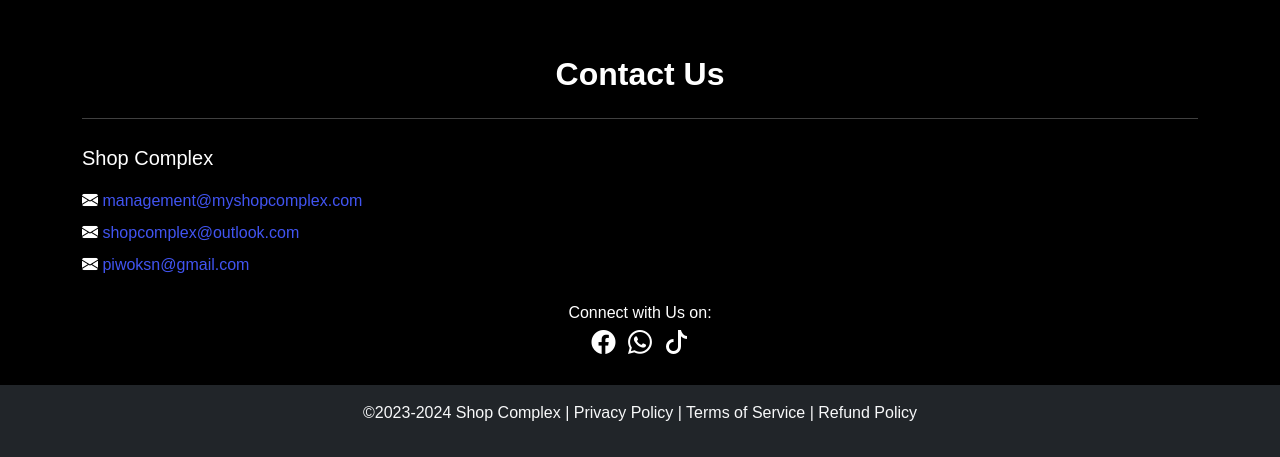
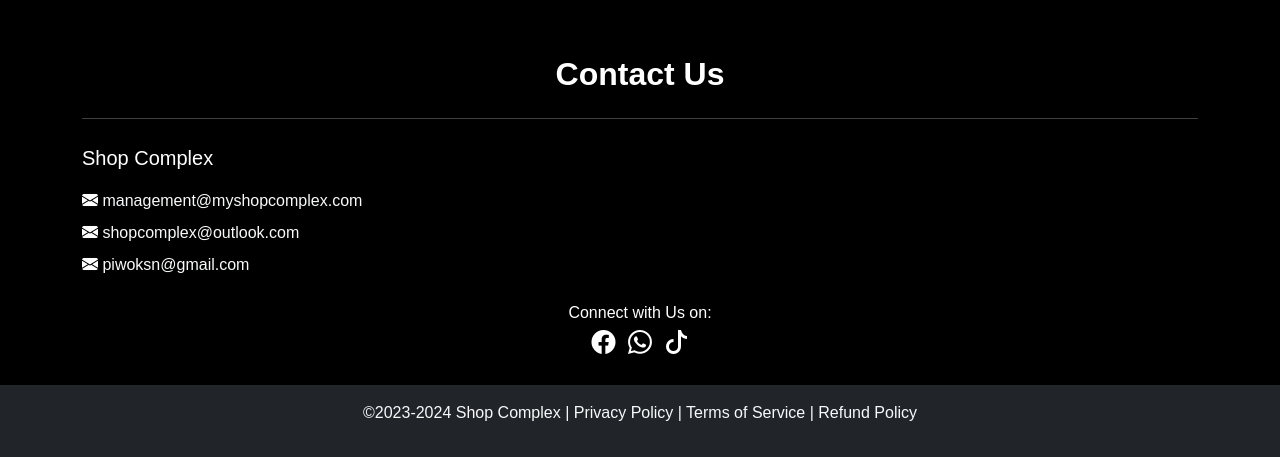
Before and after one commit to Piwoksn/S_Complex, a Django app: page / in a window 1280 px wide. Shown: the part 1967-2424 px from the top of the page. Run offline with Django 4.2, Linux system fonts and the light colour scheme; some libraries are stand-ins or nearby versions.

Commit message:
enhancing index

```diff
--- a/myapp/templates/myapp/index.html
+++ b/myapp/templates/myapp/index.html
@@ -253,11 +253,11 @@
                         <p class="lead"><strong>Shop Complex</strong></p>
                         <p class="mb-2"><i class="bi bi-envelope-fill"></i> <a
                                 href="mailto:management@myshopcomplex.com"
-                                class="text-decoration-none">management@myshopcomplex.com</a></p>
+                                class="text-decoration-none text-light">management@myshopcomplex.com</a></p>
                         <p class="mb-2"><i class="bi bi-envelope-fill"></i> <a href="mailto:shopcomplex@outlook.com"
-                                class="text-decoration-none">shopcomplex@outlook.com</a></p>
+                                class="text-decoration-none text-light">shopcomplex@outlook.com</a></p>
                         <p class="mb-2"><i class="bi bi-envelope-fill"></i> <a href="mailto:piwoksn@gmail.com"
-                                class="text-decoration-none">piwoksn@gmail.com</a></p>
+                                class="text-decoration-none text-light">piwoksn@gmail.com</a></p>
 
                     </div>
 
```
